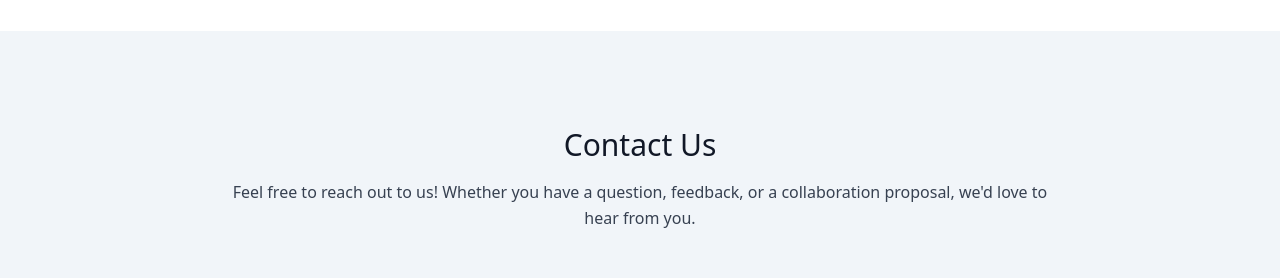
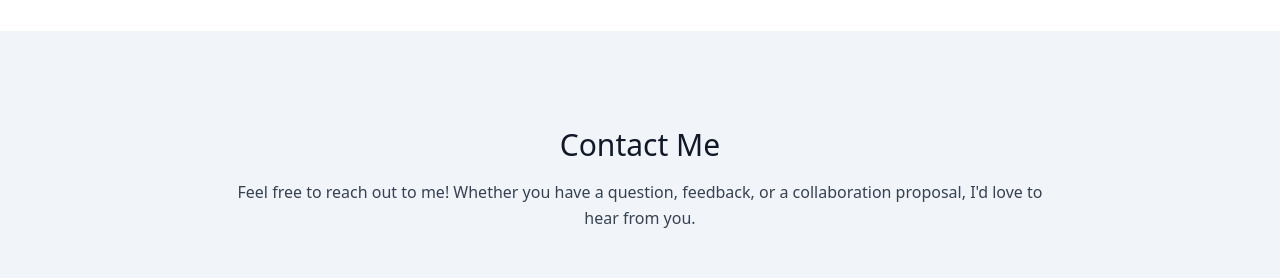
Before and after one commit to Julobulo/Portfolio, a React (Vite) app in the folder frontend/: page / in a window 1280 px wide. Shown: the part 1760-2038 px from the top of the page. Built offline with nearby package versions, Linux system fonts and the light colour scheme; no server answers.

Commit message:
small fixes
fixed mini bug in Projects.tsx and changed from "us" to "me" in contact text

```diff
--- a/frontend/src/components/Contact.tsx
+++ b/frontend/src/components/Contact.tsx
@@ -3,9 +3,9 @@ const Contact = () => {
         <section className="body-font relative bg-slate-100 dark:bg-slate-900 text-gray-700 dark:text-gray-400 mt-20" id="contact">
             <div className="container mx-auto px-5 py-24">
                 <div className="mb-12 flex w-full flex-col text-center">
-                    <h1 className="title-font mb-4 text-2xl font-medium text-gray-900 dark:text-white sm:text-3xl">Contact Us</h1>
+                    <h1 className="title-font mb-4 text-2xl font-medium text-gray-900 dark:text-white sm:text-3xl">Contact Me</h1>
                     <p className="mx-auto text-base leading-relaxed lg:w-2/3">
-                        Feel free to reach out to us! Whether you have a question, feedback, or a collaboration proposal, we'd love to hear from you.
+                        Feel free to reach out to me! Whether you have a question, feedback, or a collaboration proposal, I'd love to hear from you.
                     </p>
                 </div>
                 <div className="mx-auto md:w-2/3 lg:w-1/2">
--- a/frontend/src/components/Projects.tsx
+++ b/frontend/src/components/Projects.tsx
@@ -12,7 +12,7 @@ const parseLinks = (text: string) => {
     let match;
 
     while ((match = regex.exec(text)) !== null) {
-        const [fullMatch, linkText, url] = match;
+        const [, linkText, url] = match;
         const start = match.index;
         const end = regex.lastIndex;
 
```
